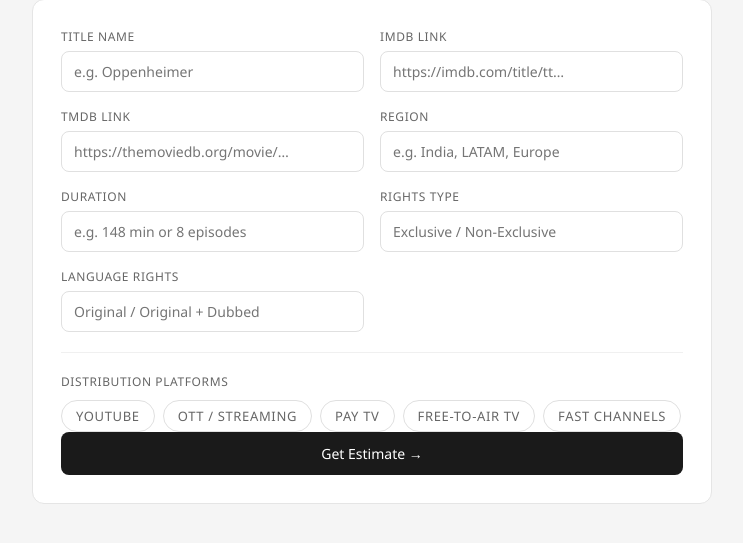
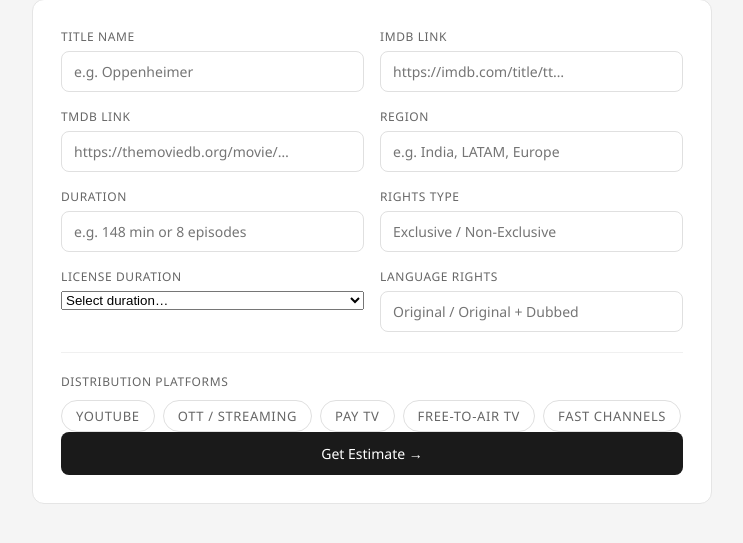
Before and after one commit to 77Pratham/Pricing_Module, a FastAPI app: page / in a window 1280 px wide. Shown: the part 131-674 px from the top of the page, without its empty margins (268-1011 px from the left). Run offline with FastAPI, Linux system fonts and the light colour scheme.

Commit message:
feat: add license duration parameter with dropdown and custom input

```diff
--- a/main.py
+++ b/main.py
@@ -17,6 +17,7 @@ class DealRequest(BaseModel):
     tmdb_link: Optional[str] = ""
     region: str
     duration: str
+    license_duration: str
     rights_type: str
     language_rights: str
     platforms: List[str]
@@ -138,6 +139,7 @@ def estimate(deal: DealRequest):
     - IMDB: {deal.imdb_link}
     - Region: {deal.region}
     - Duration: {deal.duration}
+    - License Duration: {deal.license_duration}
     - Rights Type: {deal.rights_type}
     - Language Rights: {deal.language_rights}
     - Platforms: {", ".join(deal.platforms)}
@@ -161,6 +163,15 @@ def estimate(deal: DealRequest):
     STRICT RULE 3 — Rights type multiplier:
     - Exclusive rights → 2–3x higher than non-exclusive
     - Original + Dubbed → 20–40% premium over original only
+
+    STRICT RULE 4 — License duration multiplier:
+    - 6 months → 0.4–0.5x of 1-year base price
+    - 1 year → base price (1x)
+    - 2 years → 1.6–1.8x of base price
+    - 3 years → 2–2.4x of base price
+    - 5 years → 2.8–3.2x of base price
+    - Perpetual / Permanent → 4–6x of base price, rare and premium
+    Always factor this multiplier into the final estimate.
 
     Return ONLY a JSON object in this exact format, no extra text:
     {{
--- a/templates/index.html
+++ b/templates/index.html
@@ -240,6 +240,22 @@
                     <input type="text" id="rights_type" placeholder="Exclusive / Non-Exclusive" />
                 </div>
                 <div class="field">
+                    <label>License duration</label>
+                    <select class="pm-select" id="license_duration" onchange="toggleCustomDuration(this)">
+                        <option value="">Select duration…</option>
+                        <option value="6 months">6 months</option>
+                        <option value="1 year">1 year</option>
+                        <option value="2 years">2 years</option>
+                        <option value="3 years">3 years</option>
+                        <option value="5 years">5 years</option>
+                        <option value="Perpetual / Permanent">Perpetual / Permanent</option>
+                        <option value="custom">Custom…</option>
+                    </select>
+                    <input type="text" id="license_duration_custom"
+                        placeholder="e.g. 18 months"
+                        style="display:none; margin-top: 8px;" />
+                </div>
+                <div class="field">
                     <label>Language rights</label>
                     <input type="text" id="language_rights" placeholder="Original / Original + Dubbed" />
                 </div>
@@ -279,14 +295,31 @@
             el.classList.toggle('active')
             el.querySelector('input').checked = el.classList.contains('active')
         }
+        function toggleCustomDuration(select) {
+            const customInput = document.getElementById("license_duration_custom")
+            if (select.value === "custom") {
+                customInput.style.display = "block"
+                customInput.focus()
+            } else {
+                customInput.style.display = "none"
+                customInput.value = ""
+            }
+        }
 
         async function submitForm() {
+
+            const selectEl = document.getElementById("license_duration")
+            const license_duration = selectEl.value === "custom"
+                ? document.getElementById("license_duration_custom").value
+                : selectEl.value
+
             const data = {
                 title: document.getElementById("title").value,
                 imdb_link: document.getElementById("imdb_link").value,
                 tmdb_link: document.getElementById("tmdb_link").value,
                 region: document.getElementById("region").value,
                 duration: document.getElementById("duration").value,
+                license_duration: license_duration,
                 rights_type: document.getElementById("rights_type").value,
                 language_rights: document.getElementById("language_rights").value,
                 platforms: []
@@ -306,6 +339,12 @@
 
             if (data.platforms.length === 0) {
                 alert("Please select at least one platform.")
+                return
+            }
+
+
+            if (!license_duration.trim()) {
+                alert("Please select or enter a license duration.")
                 return
             }
 
```
